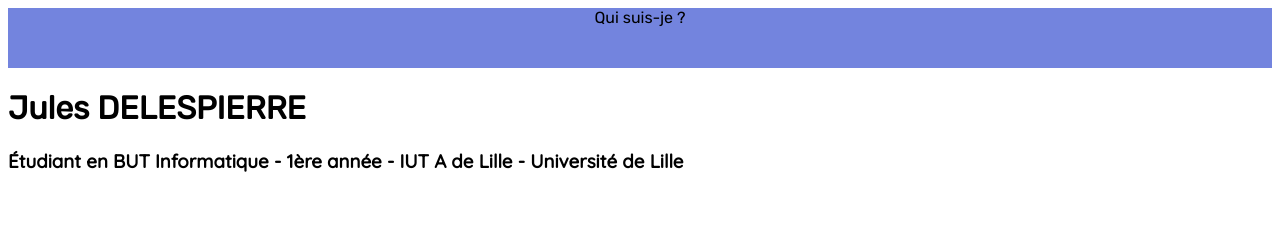
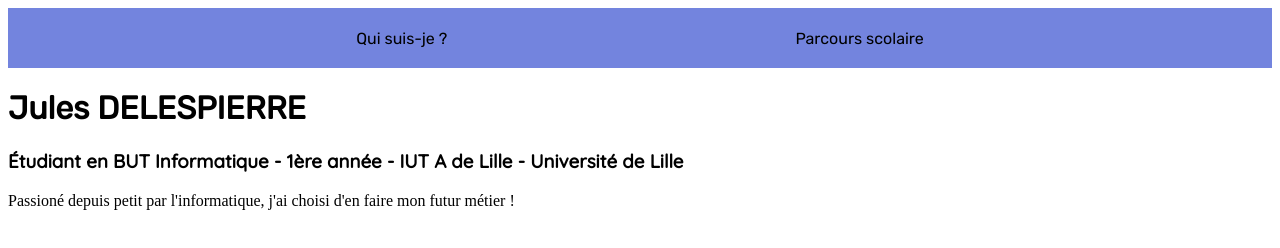
Before and after one commit to julesdelespierre/julesdelespierre.github.io, a plain HTML site: page index.html in a window 1280 px wide. Drawn offline with Linux system fonts and the light colour scheme.

Commit message:
Bannière mise à jour & ajout texte intro

```diff
--- a/index.html
+++ b/index.html
@@ -9,9 +9,12 @@
             <div>
                 <a href="./pages/presentation.html">Qui suis-je ?</a>
             </div>
+            <div>
+                <a href="./pages/scolaire.html">Parcours scolaire</a>
+            </div>
         </header>
         <h1>Jules DELESPIERRE</h1>
         <h3>Étudiant en BUT Informatique - 1ère année - IUT A de Lille - Université de Lille</h3>
-
+        <p>Passioné depuis petit par l'informatique, j'ai choisi d'en faire mon futur métier !</p>
     </body>
 </html>
--- a/style.css
+++ b/style.css
@@ -2,6 +2,7 @@
 
 :root{
     --principal-color: #7384DE;
+    --hover-color: #393A40;
 }
 
 h1{
@@ -20,6 +21,7 @@ header{
 }
 
 header div{
+    display: flex;
     justify-content: center;
     align-items: center;
 }
@@ -32,5 +34,6 @@ header a{
 }
 
 a:hover{
-    text-transform: uppercase;
+    text-decoration: underline;
+    color: var(--hover-color);
 }
```
